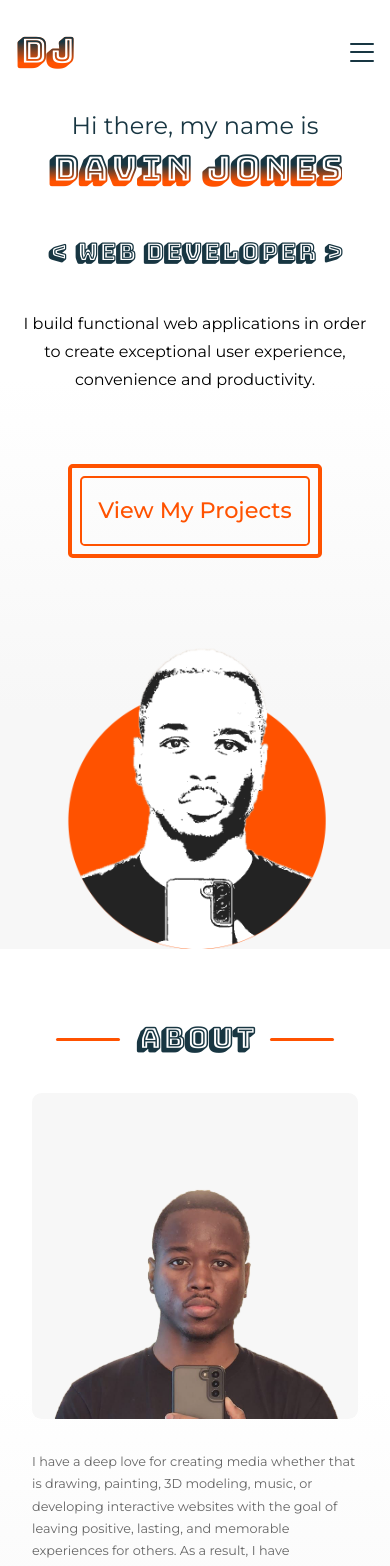
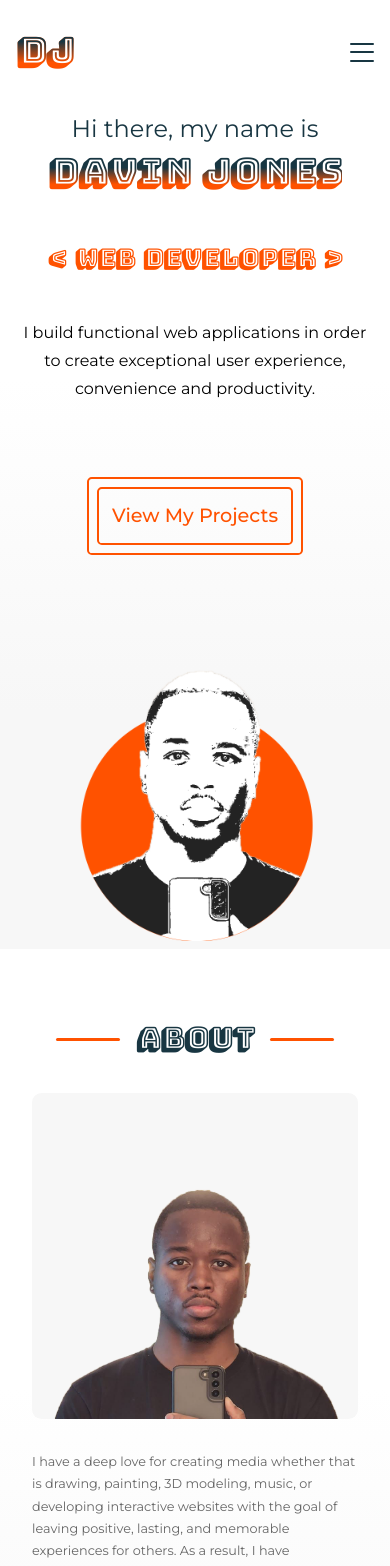
Before and after one commit to NovaSharx/Portfolio-Website, a React (Create React App) app: page / in a window 390 px wide. Shown: the top 1566 px of the page. Built offline with nearby package versions, Linux system fonts and the light colour scheme.

Commit message:
Shrank hero image size. Switched role text to highlight color. MAde footer social links font smaller.

```diff
--- a/src/stylesheets/css/main.css
+++ b/src/stylesheets/css/main.css
@@ -474,6 +474,12 @@ p {
   #footer #footer-content #footer-nav ul li a {
     font-size: 0.7rem;
   }
+  #footer #footer-content #footer-social-links ul li a {
+    font-size: 1rem;
+  }
+  #footer #footer-content #footer-social-links ul li a svg {
+    width: 1.2rem;
+  }
 }
 
 #projects-section .project-content .project-info .project-button-prompts .project-button {
@@ -528,7 +534,7 @@ p {
 }
 #hero-section #hero-section-content #role {
   font-size: 2.5rem;
-  color: #183642;
+  color: #ff5200;
 }
 #hero-section #hero-section-content #intro {
   font-size: 1.5rem;
@@ -546,7 +552,7 @@ p {
   align-items: center;
   color: #ff5200;
   text-decoration: none;
-  border: 0.3rem solid #ff5200;
+  border: 0.15rem solid #ff5200;
   border-radius: 0.3rem;
 }
 #hero-section #hero-section-content #call-to-action #call-to-action-button .button-content {
@@ -727,15 +733,16 @@ p {
   width: inherit;
   height: inherit;
   background: url("/public/portrait-crop-sketch4.png");
-  background-size: 100%;
+  background-size: 90%;
   background-position: center 75%;
   background-repeat: no-repeat;
 }
 #hero-section #grid #top-layer #bottom-layer {
   position: absolute;
   background: url("/public/portrait-crop-color4.png");
-  background-size: 100%;
+  background-size: 90%;
   background-position: center 75%;
+  background-repeat: no-repeat;
   height: inherit;
   width: inherit;
   mask-image: url("/public/cursor-mask.svg");
@@ -835,6 +842,10 @@ p {
   }
   #hero-section #hero-section-content #intro {
     font-size: 1rem;
+  }
+  #hero-section #hero-section-content #call-to-action #call-to-action-button .button-content {
+    padding: 0.8rem;
+    font-size: 1.2rem;
   }
   #hero-section #grid {
     width: 20rem;
--- a/src/stylesheets/scss/section/_hero-section.scss
+++ b/src/stylesheets/scss/section/_hero-section.scss
@@ -22,7 +22,7 @@
                 font-size: 4rem;
                 font-weight: 800;
                 color: $secondary-color;
-                background: linear-gradient(0deg, #ff5200 25%, #183642 60%);
+                background: linear-gradient(0deg, $secondary-color 25%, $primary-color 60%);
                 background-clip: text;
                 -webkit-text-fill-color: transparent;
             }
@@ -30,7 +30,7 @@
 
         #role {
             font-size: 2.5rem;
-            color: $primary-color
+            color: $secondary-color
         }
 
         #intro {
@@ -50,7 +50,7 @@
                 align-items: center;
                 color: $secondary-color;
                 text-decoration: none;
-                border: 0.3rem solid $secondary-color;
+                border: 0.15rem solid $secondary-color;
                 border-radius: 0.3rem;
 
                 .button-content {
@@ -133,15 +133,16 @@
             width: inherit;
             height: inherit;
             background: url('/public/portrait-crop-sketch4.png'); // sketch
-            background-size: 100%;
+            background-size: 90%;
             background-position: center 75%;
             background-repeat: no-repeat;
 
             #bottom-layer {
                 position: absolute;
                 background: url('/public/portrait-crop-color4.png');
-                background-size: 100%;
+                background-size: 90%;
                 background-position: center 75%;
+                background-repeat: no-repeat;
                 height: inherit;
                 width: inherit;
                 mask-image: url('/public/cursor-mask.svg');
@@ -313,7 +314,10 @@
             #call-to-action {
 
                 #call-to-action-button {
-                    .button-content {}
+                    .button-content {
+                        padding: 0.8rem;
+                        font-size: 1.2rem;
+                    }
                 }
             }
         }
```
Also changed, not shown: src/stylesheets/scss/components/_footer.scss (+11 -3 lines), 2 other files (tests, documents, lock files or other folders).
